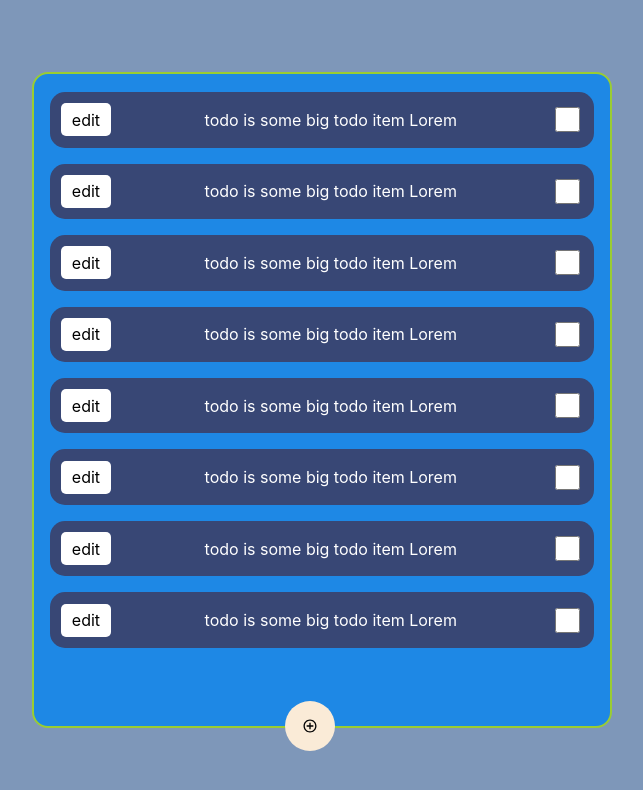
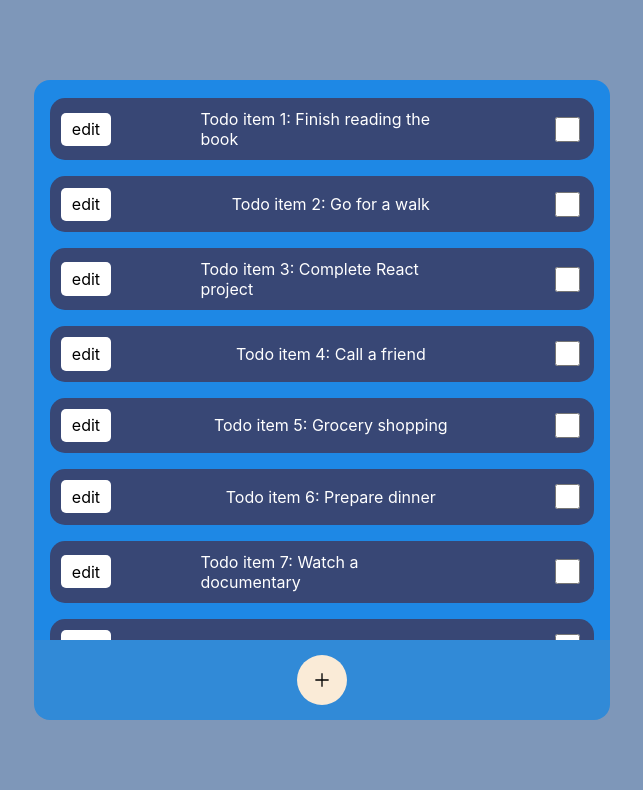
Before and after one commit to enoughio/todo, a React (Create React App) app in the folder frontend/: page / in a window 1280 px wide. Shown: the top 790 px of the page, without its empty margins (318-961 px from the left). Built offline with nearby package versions, Linux system fonts and the light colour scheme.

Commit message:
done structure

```diff
--- a/frontend/src/App.css
+++ b/frontend/src/App.css
@@ -36,5 +36,7 @@
    display: flex;
    justify-content: center;
    align-items: center;
+   flex-direction: column;
    background-color: #7E97B9; /* Un-commented this line */
+   position: relative;
 }
--- a/frontend/src/App.js
+++ b/frontend/src/App.js
@@ -5,7 +5,10 @@ import { Route, Routes } from 'react-router-dom';
 import Edit from './components/todo/Edit.jsx';
 import { todoContext } from './context/getTodo.jsx';
 import Container from './components/Container.jsx';
+import Add from './components/Add.jsx';
 import Todo from './components/todo/Todo.jsx';
+
+
 
 const App = () => {
 
@@ -15,6 +18,9 @@ const App = () => {
       <Container />
 
 
+      <Add />
+
+
 
     </div>
   )
--- /dev/null
+++ b/frontend/src/components/Add.jsx
@@ -0,0 +1,15 @@
+import React from 'react';
+import './add.css'
+import { RiAddLargeFill } from "react-icons/ri";
+
+const Add = () => {
+  return (
+    <div id='wrapper'>
+        <div id="addButton">
+        <RiAddLargeFill />
+      </div>
+    </div>
+  )
+}
+
+export default Add
--- a/frontend/src/components/Container.jsx
+++ b/frontend/src/components/Container.jsx
@@ -1,25 +1,41 @@
-import React from "react";
+import React, { useState } from "react";
 import Todo from "./todo/Todo";
 import "./constainer.css";
 import Edit from "./todo/Edit";
-import { IoMdAddCircleOutline } from "react-icons/io";
 
 
 const Container = () => {
+  // GET ALL TODO THROUGH CONTEXT AND SET TO ALL TODOS
+
+  const [todos, setTodos] = useState([
+    "Todo item 1: Finish reading the book",
+    "Todo item 2: Go for a walk",
+    "Todo item 3: Complete React project",
+    "Todo item 4: Call a friend",
+    "Todo item 5: Grocery shopping",
+    "Todo item 6: Prepare dinner",
+    "Todo item 7: Watch a documentary",
+    "Todo item 8: Clean the house",
+    "Todo item 9: Organize files",
+    "Todo item 10: Plan the next day",
+  ]);
+
+
+
+
   return (
     <div className="container">
-      {/* <Edit /> */}
-      <Todo />
-      <Todo />
-      <Todo />
 
-      <Todo />
-      <Todo />
-      <Todo />
-      <Todo />
-      <Todo />
+      {todos.map((todo, index) => {
+        return <Todo todoText={todo} key={index} />
+      })}
 
-      <div id="addButton"><IoMdAddCircleOutline /></div>
+{/*
+<div id="addButton">
+        <IoMdAddCircleOutline />
+      </div> */}
+
+
     </div>
   );
 };
--- /dev/null
+++ b/frontend/src/components/add.css
@@ -0,0 +1,29 @@
+#wrapper{
+    /* margin: 10px; */
+    /* border: 3px red solid ; */
+    min-height: 10vh  ;
+    width: 45%;
+    display: flex;
+    justify-content: center;
+    align-items: center;
+    background-color: #318ad7;
+    border-bottom-left-radius: 1rem ;
+    border-bottom-right-radius: 1rem;
+
+}
+
+
+#addButton{
+
+    /* position: absolute;
+    bottom: 9.7%;
+    left: 48%; */
+    width: 50px;
+    height: 50px;
+    border-radius: 50%;
+    background-color: antiquewhite;
+    display: flex;
+    justify-content: center;
+    align-items: center;
+    /* transform: translate(-50%, 50%); */
+  }
--- a/frontend/src/components/constainer.css
+++ b/frontend/src/components/constainer.css
@@ -1,5 +1,3 @@
-
-
   @import '../global.css';
 
 
@@ -9,25 +7,36 @@
     padding:  10px 0;
     padding-bottom: 70px;
     min-height: 50vh  ;
+    max-height: 60vh;
     width: 45%;
     background-color: var(--dark-primary-color);
-    border: 2px solid yellowgreen;
-    border-radius: 1rem;
-    /* overflow: hidden; */
+    border-top-right-radius: 1rem;
+    border-top-left-radius: 1rem;
+    overflow-x: hidden;
+    overflow-y: scroll;
     position: relative;
 }
 
-#addButton{
-  align-self: center;
-  position: absolute;
-  bottom: 0;
-  left: 48%;
-  width: 50px;
-  height: 50px;
-  border-radius: 50%;
-  background-color: antiquewhite;
-  display: flex;
-  justify-content: center;
-  align-items: center;
-  transform: translate(-50%, 50%);
+
+
+
+
+
+/* Styling the scrollbar track */
+::-webkit-scrollbar {
+  width: 7px; /* Width of the scrollbar */
 }
+
+/* Styling the scrollbar thumb */
+::-webkit-scrollbar-thumb {
+  background-color: #2f4ba1; /* Color of the scrollbar thumb */
+  border-radius: 10px; /* Rounded corners */
+}
+
+/* Styling the scrollbar track background */
+::-webkit-scrollbar-track {
+  overflow: hidden;
+
+  background-color: #f1f1f1; /* Background color of the scrollbar track */
+  border-radius: 10px;
+}
--- a/frontend/src/components/todo/Edit.jsx
+++ b/frontend/src/components/todo/Edit.jsx
@@ -1,34 +1,33 @@
 import React, { useRef } from 'react'
 import './edit.css'
 
-function Edit({style}) {
+function Edit({showEdit, value}) {
 
   const todo = useRef()
+  console.log(value)
 
   const handleSubmit = (e) => {
     e.preventDefault();
     console.log(todo.current.value);
+    showEdit()
   }
 
-  let data = [
+  // let data = [
 
-      {todo_id : 1, todo : 'do nothing'},
-      {todo_id : 2, todo : 'do nothing'},
-      {todo_id : 3, todo : 'do nothing'},
-      {todo_id : 4, todo : 'do nothing'},
-      {todo_id : 5, todo : 'do nothing'}
+  //     {todo_id : 1, todo : 'do nothing'},
+  //     {todo_id : 2, todo : 'do nothing'},
+  //     {todo_id : 3, todo : 'do nothing'},
+  //     {todo_id : 4, todo : 'do nothing'},
+  //     {todo_id : 5, todo : 'do nothing'}
 
-    ]
+  //   ]
 
 
   return (
     // <div id='editCont' >
       <form id='editForm' onSubmit={(e) => handleSubmit(e)}  >
-
-
-              <input ref={todo} type="text" id='textBox' name='todo' defaultValue={data[0].todo} />
+              <input ref={todo} type="text" id='textBox' name='todo' defaultValue={value} />
               <button type='submit' onSubmit={()=>{handleSubmit()}} >edit</button>
-
       </form>
     // </div>
   )
--- a/frontend/src/components/todo/Todo.jsx
+++ b/frontend/src/components/todo/Todo.jsx
@@ -1,30 +1,39 @@
-import React, { useContext } from 'react'
-import "./todo.css"
-import Edit from './Edit';
-import{ Link }from 'react-router-dom'
+import React, { useRef, useState } from "react";
+import "./todo.css";
+import Edit from "./Edit";
+import { Link } from "react-router-dom";
 
-function  Todo() {
+function Todo({todoText="TODO and DO"}) {
 
-    const showEdit = ()=>{
+  const [show, setShow] = useState(false);
+  const [value, setValue] = useState(""); // State to store the value
+  const todo = useRef();
 
+
+  const showEdit = () => {
+    setShow((prev) => !prev);
+    if (todo.current) {
+      setValue(todo.current.innerText); // Update the state with the text content
     }
+  };
 
   return (
-    <div className='weapper'>
+    <div className="weapper">
+      {show && <Edit connector={showEdit} value={value} />} {/* Pass the value as a prop */}
+      {!show && (
+        <form id="todo" action="">
+          <Link to="/edit" onClick={showEdit} id="button">
+            edit
+          </Link>
 
-        <form id='todo' action="">
-
-              <Link to='/edit'  id='button' >edit</Link>
-
-              <div className='text'>
-                todo is some big todo item Lorem
-              </div>
-              <input id='Cbox' type="checkbox"/>
-
+          <div className="text" ref={todo}>
+            {todoText}
+          </div>
+          <input id="Cbox" type="checkbox" />
         </form>
-
+      )}
     </div>
-  )
+  );
 }
 
 export default Todo;
--- a/frontend/src/components/todo/edit.css
+++ b/frontend/src/components/todo/edit.css
@@ -2,15 +2,11 @@
 
 #editForm{
     padding: 1rem;
-    width: 70%;
-    margin-bottom: 20%;
-    /* height: 2 */
-    /* background-color: #8985cb; */
     display: flex;
     justify-content: center;
     align-items: center;
     gap: 1vh;
-    flex-direction: column;
+
 }
 
  #textBox{
--- a/frontend/src/index.css
+++ b/frontend/src/index.css
@@ -1,3 +1,5 @@
+@import './global.css';
+
 body {
   margin: 0;
   font-family: -apple-system, BlinkMacSystemFont, 'Segoe UI', 'Roboto', 'Oxygen',
```
